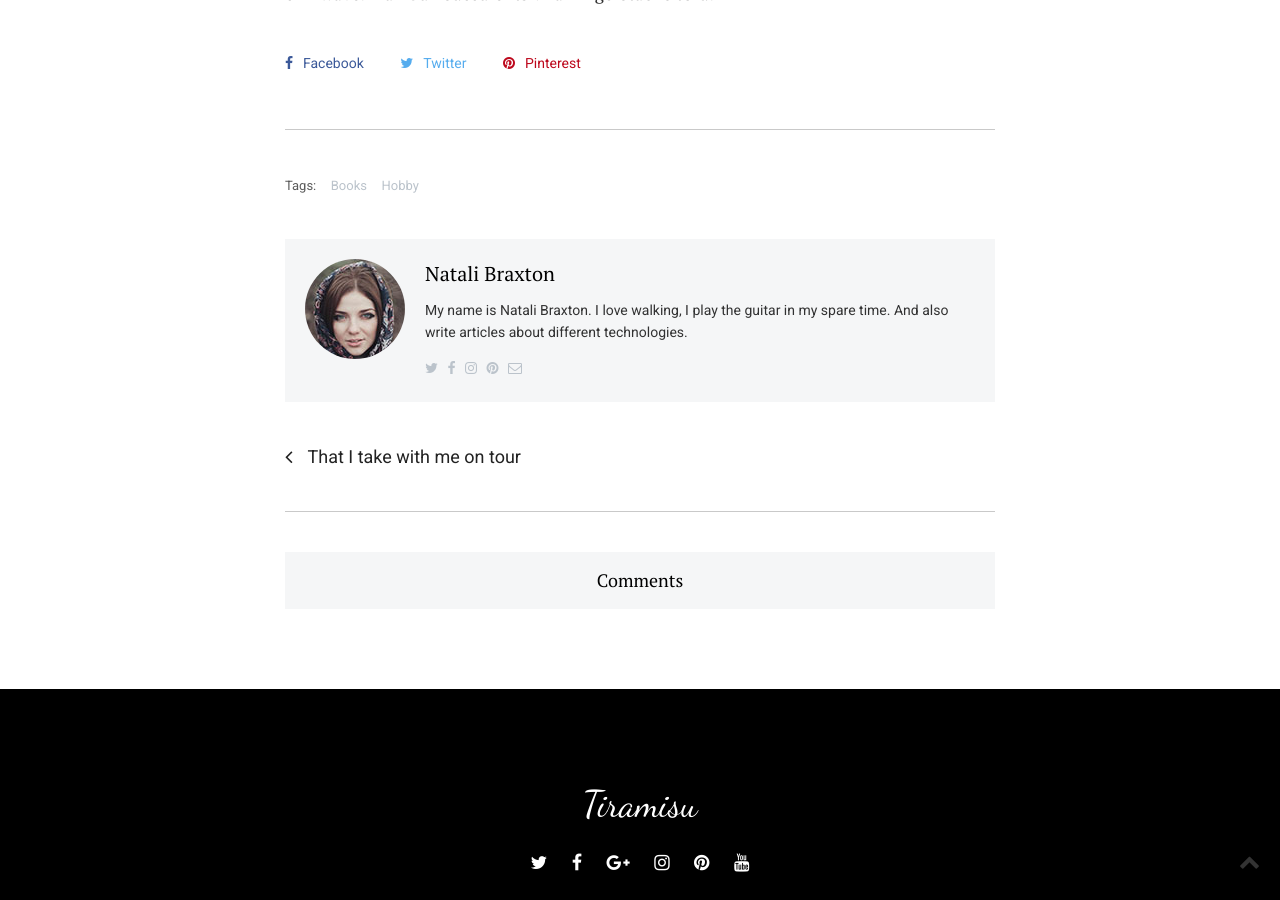
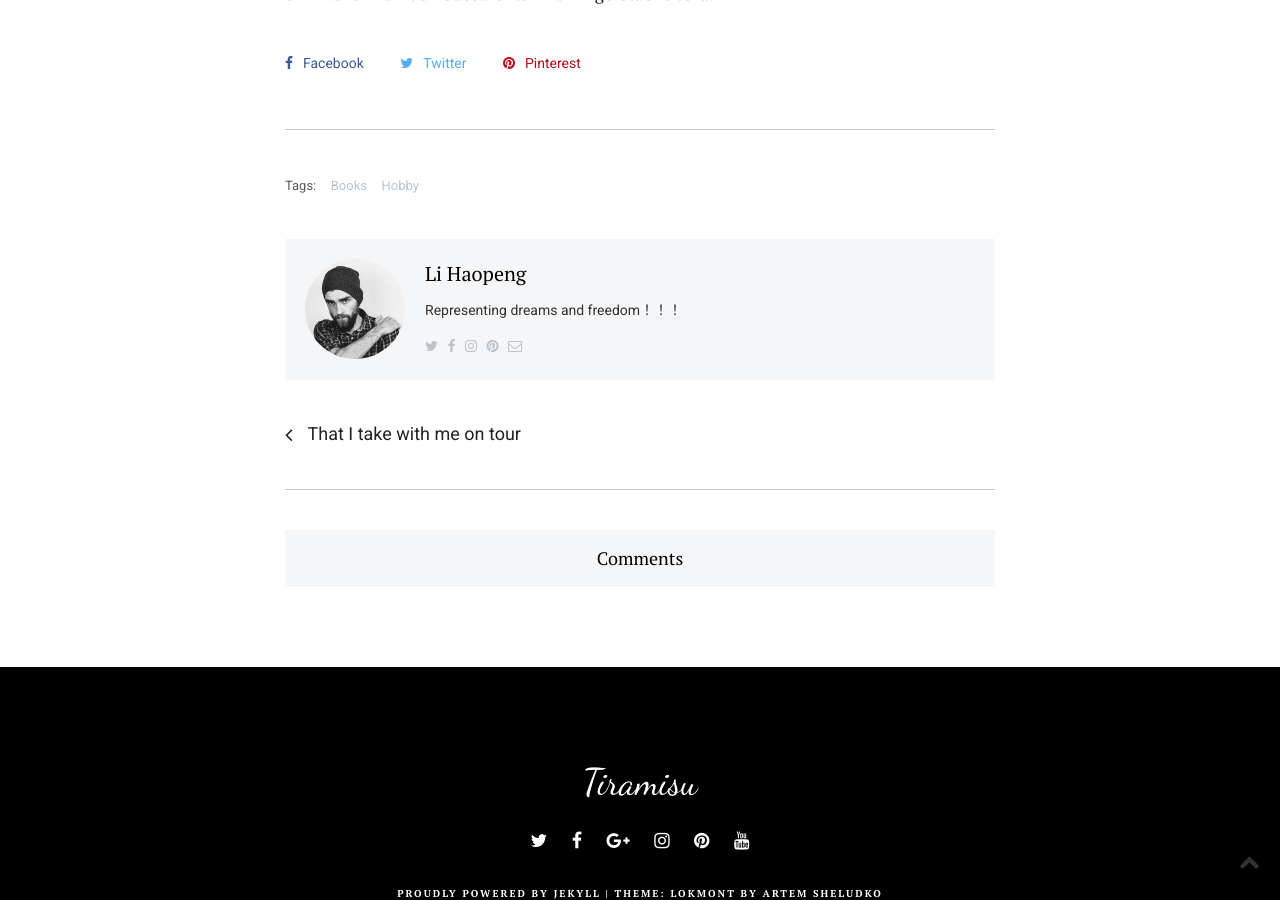
Before and after one commit to 2434666290/2434666290.github.io, a Jekyll site: the page built from _posts/2017-10-27-10-best-books-of-all-time.markdown, in a window 1280 px wide and 900 px high, scrolled down 3948 px. Built offline with Jekyll 4.4.1, drawn with Linux system fonts in a browser that asks for light colours; comment, search, counter and statistics services are not loaded.

Commit message:
Update _config.yml

```diff
--- a/_config.yml
+++ b/_config.yml
@@ -19,18 +19,6 @@
 author-instagram: https://www.instagram.com/
 author-pinterest: https://pinterest.com/
 
-# Other Authors - here you can add Other authors. For example Natali_Braxton
-authors:
-  Natali_Braxton:
-    author-name: Natali Braxton
-    author-image: 111.jpg
-    about-author: My name is Natali Braxton. I love walking, I play the guitar in my spare time. And also write articles about different technologies.
-    author-email: natali.example@gmail.com
-    author-twitter: https://twitter.com/
-    author-facebook: https://twitter.com/
-    author-instagram: https://www.instagram.com/
-    author-pinterest: https://pinterest.com/
-
 # Social Media Links (Links are located in hero and footer)
 twitter: https://twitter.com/
 facebook: https://facebook.com/
@@ -40,7 +28,7 @@
 youtube: https://www.youtube.com/
 
 # Contact Form Settings
-contact-subtitle: Pok pok listicle meggings, gluten-free deep v you probably haven't heard of them taxidermy iPhone gentrify seitan. Kogi cornhole enamel. # Title for the subscription form.
+contact-subtitle: # Title for the subscription form.
 
 # Google Analytics
 google-analytics: # Add your identifier. For example UA-99631805-1.
```
